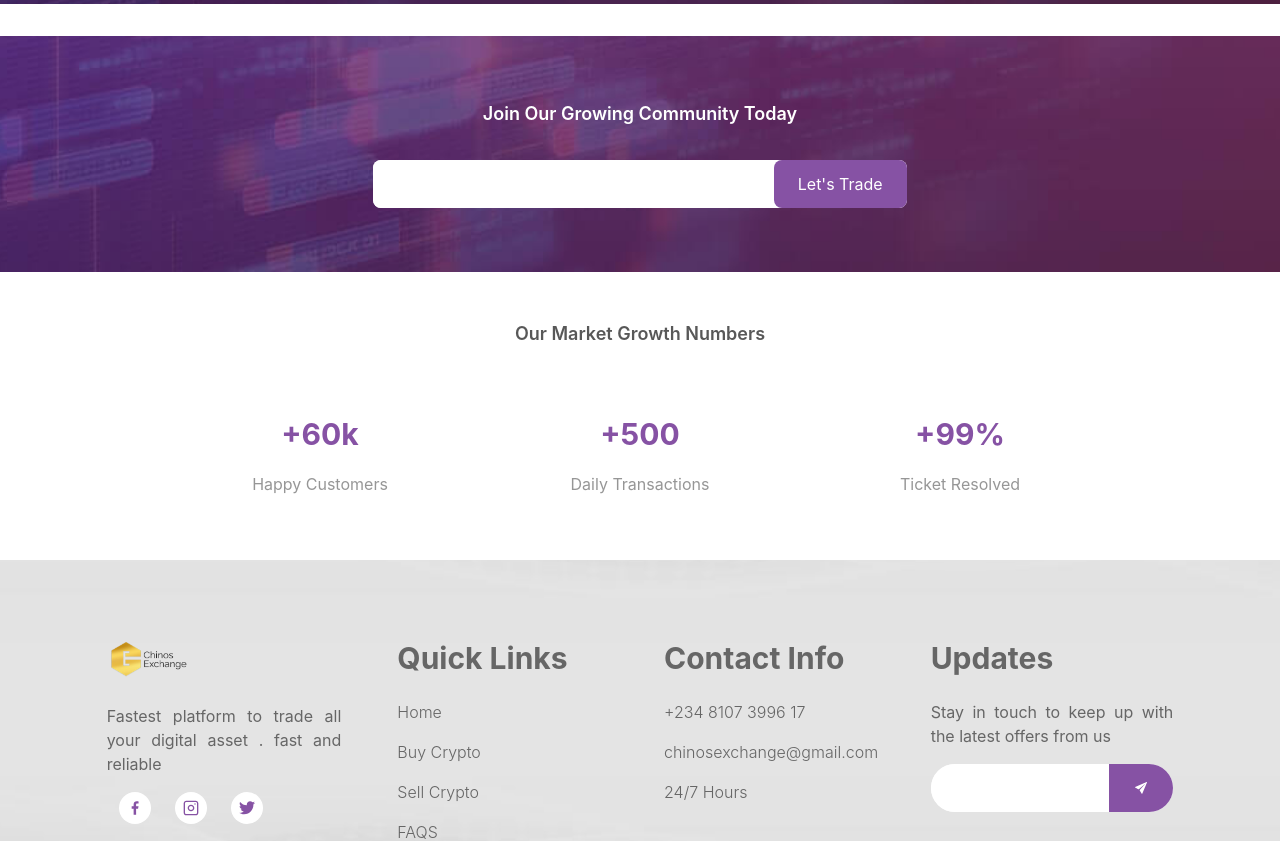
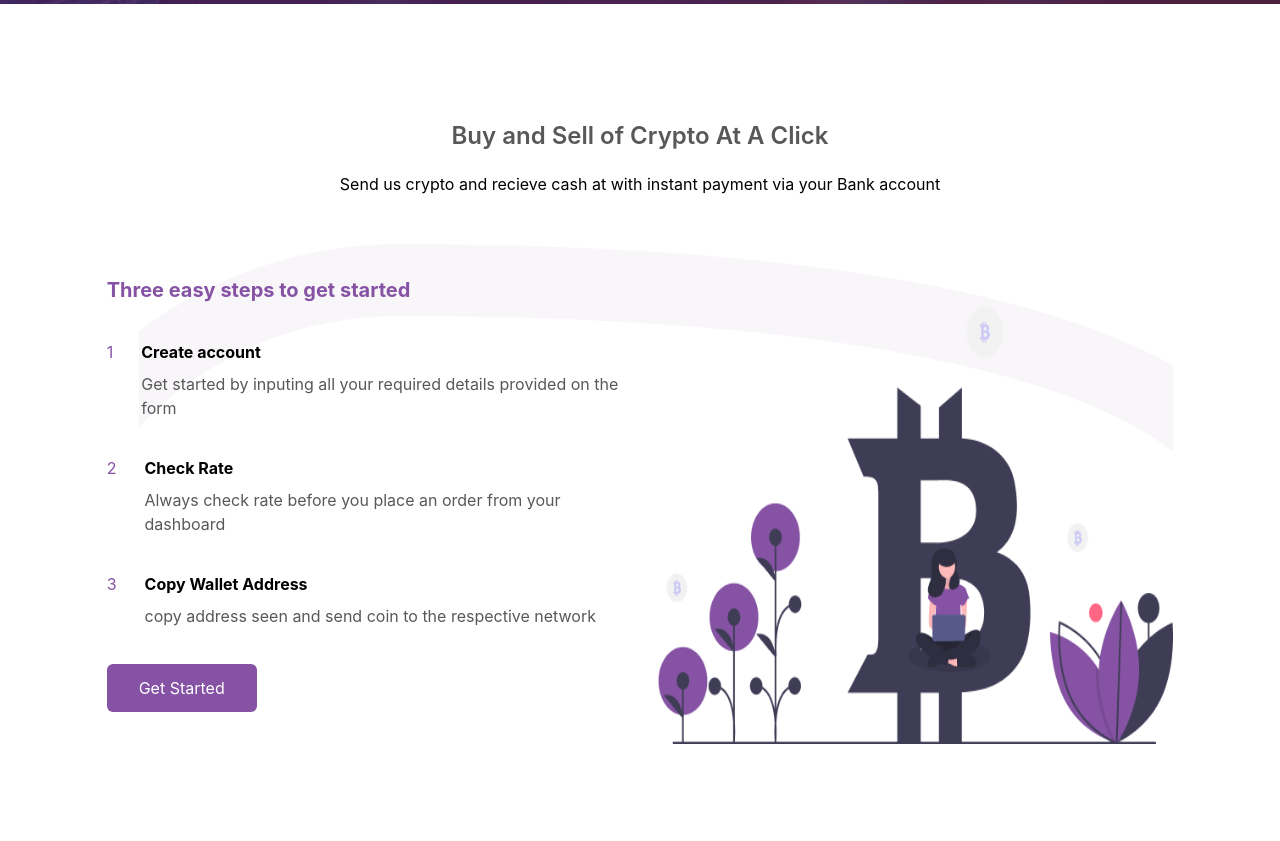
Before and after one commit to youngmikec/chinos-exchange, a React (Create React App) app: page /cryptos in a window 1280 px wide. Shown: the part 500-1341 px from the top of the page. Built offline with nearby package versions, Linux system fonts and the light colour scheme.

Commit message:
completed airtime, crypto and giftcard front end page

```diff
--- a/src/components/frontend-components/airtimes-comp.tsx
+++ b/src/components/frontend-components/airtimes-comp.tsx
@@ -8,8 +8,30 @@ import HeroSection from '../../shared/users-frontend/hero-section';
 import { Link } from 'react-router-dom';
 import JoinUs from '../../shared/users-frontend/join-us';
 import Footer from '../../shared/users-frontend/footer';
+import ProductStepComp from '../../shared/users-frontend/product-step-comp';
+import airtimeImage from '../../assets/images/girl_profile.png';
+
+type Step = {
+    title: string;
+    subTitle: string;
+}
 
 const AirtimesComp = () => {
+    const steps: Step[] = [
+        {
+            title: 'Create account',
+            subTitle: 'Get started by inputing all your required details provided on the form'
+        },
+        {
+            title: 'Get Verified',
+            subTitle: 'Your submitted credentials would then be subjected to verification before your account gets approved.'
+        },
+        {
+            title: 'Convert ASAP',
+            subTitle: 'Select the network you wish to sell and the amount .then proceed..'
+        },
+    ]
+
     return (
         <>
             <HeroSection>
@@ -26,6 +48,15 @@ const AirtimesComp = () => {
                 </div>
             </HeroSection>
 
+            <div className=''>
+                <ProductStepComp
+                    title='Airtime Conversion'
+                    imageUrl={airtimeImage}
+                    steps={steps}
+                    subTitle='Don’t worry we understand the frustration of excess recharge.We make it easy for you to convert airtime on your sim to cash'
+                />
+            </div>
+
             <div className='my-4'>
                 <JoinUs />
             </div>
--- a/src/components/frontend-components/cryptos-comp.tsx
+++ b/src/components/frontend-components/cryptos-comp.tsx
@@ -8,8 +8,25 @@ import HeroSection from '../../shared/users-frontend/hero-section';
 import { Link } from 'react-router-dom';
 import JoinUs from '../../shared/users-frontend/join-us';
 import Footer from '../../shared/users-frontend/footer';
+import ProductStepComp, { Step } from '../../shared/users-frontend/product-step-comp';
+import bitcoinFlower from '../../assets/images/bitcoin_flower.png';
 
 const CryptosComp = () => {
+    const steps: Step[] = [
+        {
+            title: 'Create account',
+            subTitle: 'Get started by inputing all your required details provided on the form'
+        },
+        {
+            title: 'Check Rate',
+            subTitle: 'Always check rate before you place an order from your dashboard'
+        },
+        {
+            title: 'Copy Wallet Address',
+            subTitle: 'copy address seen and send coin to the respective network'
+        },
+    ]
+
     return (
         <>
             <HeroSection>
@@ -26,6 +43,15 @@ const CryptosComp = () => {
                 </div>
             </HeroSection>
 
+            <div className=''>
+                <ProductStepComp
+                    title='Buy and Sell of Crypto At A Click'
+                    imageUrl={bitcoinFlower}
+                    steps={steps}
+                    subTitle='Send us crypto and recieve cash at with instant payment via your Bank account'
+                />
+            </div>
+
             <div className='my-4'>
                 <JoinUs />
             </div>
--- a/src/components/frontend-components/giftcards-comp.tsx
+++ b/src/components/frontend-components/giftcards-comp.tsx
@@ -8,8 +8,26 @@ import HeroSection from '../../shared/users-frontend/hero-section';
 import { Link } from 'react-router-dom';
 import JoinUs from '../../shared/users-frontend/join-us';
 import Footer from '../../shared/users-frontend/footer';
+import ProductStepComp, { Step } from '../../shared/users-frontend/product-step-comp';
+import vectorTik from '../../assets/images/vector-tick.png';
+
 
 const GiftCardsComp = () => {
+    const steps: Step[] = [
+        {
+            title: 'Create account',
+            subTitle: 'Get started by inputing all your required details provided on the form'
+        },
+        {
+            title: 'Check Rate',
+            subTitle: 'Always check rate before you place an order from your dashboard'
+        },
+        {
+            title: 'Convert ASAP',
+            subTitle: 'Upload a clear picture of the card and get funded immediately after verification'
+        },
+    ]
+
   return (
     <>
         <HeroSection>
@@ -26,6 +44,15 @@ const GiftCardsComp = () => {
             </div>
         </HeroSection>
 
+        <div className=''>
+            <ProductStepComp
+                title='Redeem Giftcards'
+                imageUrl={vectorTik}
+                steps={steps}
+                subTitle='Buy and sell Giftcards from over 20 countries around the world'
+            />
+        </div>
+
         <div className='my-4'>
             <JoinUs />
         </div>
--- /dev/null
+++ b/src/shared/users-frontend/product-step-comp.tsx
@@ -0,0 +1,63 @@
+import React from 'react';
+import { Link } from 'react-router-dom';
+import './styles.css';
+
+export type Step = {
+    title: string;
+    subTitle: string;
+}
+
+type Props = {
+    title: string;
+    subTitle: string;
+    imageUrl: string;
+    steps: Step[]
+}
+
+
+const ProductStepComp = ({ title, subTitle, imageUrl, steps }: Props) => {
+
+  return (
+    <>
+        <div className='w-full py-16'>
+            <div className="mx-auto w-10/12">
+                <div className="text-center">
+                    <h3 className="text-[#585858] text-2xl text-center font-semibold my-5">{ title }</h3>
+                    <p>{ subTitle }</p>
+                </div>
+
+                <div className="ecllipse grid grid-cols-1 sm:grid-cols-2 md:grid-cols-2 lg:grid-cols-2 my-12">
+                    <div>
+                        <h3 className="text-[#8652A4] text-xl font-bold my-8">Three easy steps to get started</h3>
+
+                        {
+                            steps.length > 0 &&
+                            steps.map((item: Step, key: number) => {
+                                return <div key={key} className="flex justify-start my-9">
+                                    <p className="mr-4 text-[#8652A4]">{key + 1}</p>
+                                    <div className='mx-3'>
+                                        <h3 className='font-bold mb-2'>{ item.title }</h3>
+                                        <p className='text-[#585858]'>{ item.subTitle }</p>
+                                    </div>
+                                </div>
+                            })
+                        }
+
+                        <div className='my-8'>
+                            <button className="py-3 px-8 rounded-md bg-[#8652A4] text-white">
+                                <Link to="/sign-in">Get Started</Link>
+                            </button>
+                        </div>
+                    </div>
+
+                    <div style={{height: 'inherit'}}>
+                        <img src={imageUrl} alt="illustration" className='h-full w-full' />
+                    </div>
+                </div>
+            </div>
+        </div>
+    </>
+  )
+}
+
+export default ProductStepComp
--- a/src/shared/users-frontend/styles.css
+++ b/src/shared/users-frontend/styles.css
@@ -1,3 +1,12 @@
+.ecllipse {
+    background-image: url('../../assets/images/ecllipse.png');
+    background-repeat: no-repeat;
+    background-size: calc(100% - 3%);
+    background-position: top right;
+    width: 100%;
+    max-height: max-content;
+}
+
 .hero-bg {
     background-image: url('../../assets/images/homepage_bg.png');
     background-repeat: no-repeat;
```
Also changed, not shown: src/assets/images/ecllipse.png (added). Lines whose indentation alone changed are shown as unchanged.
